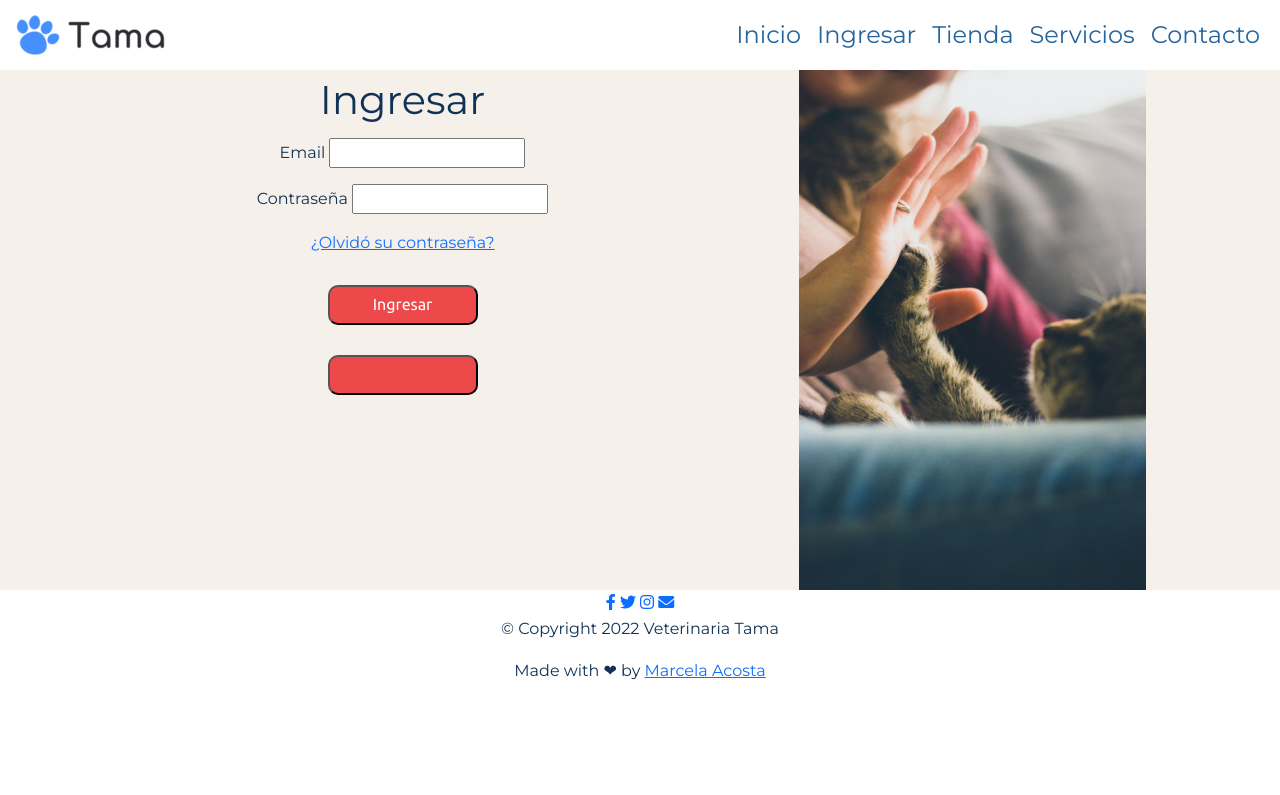
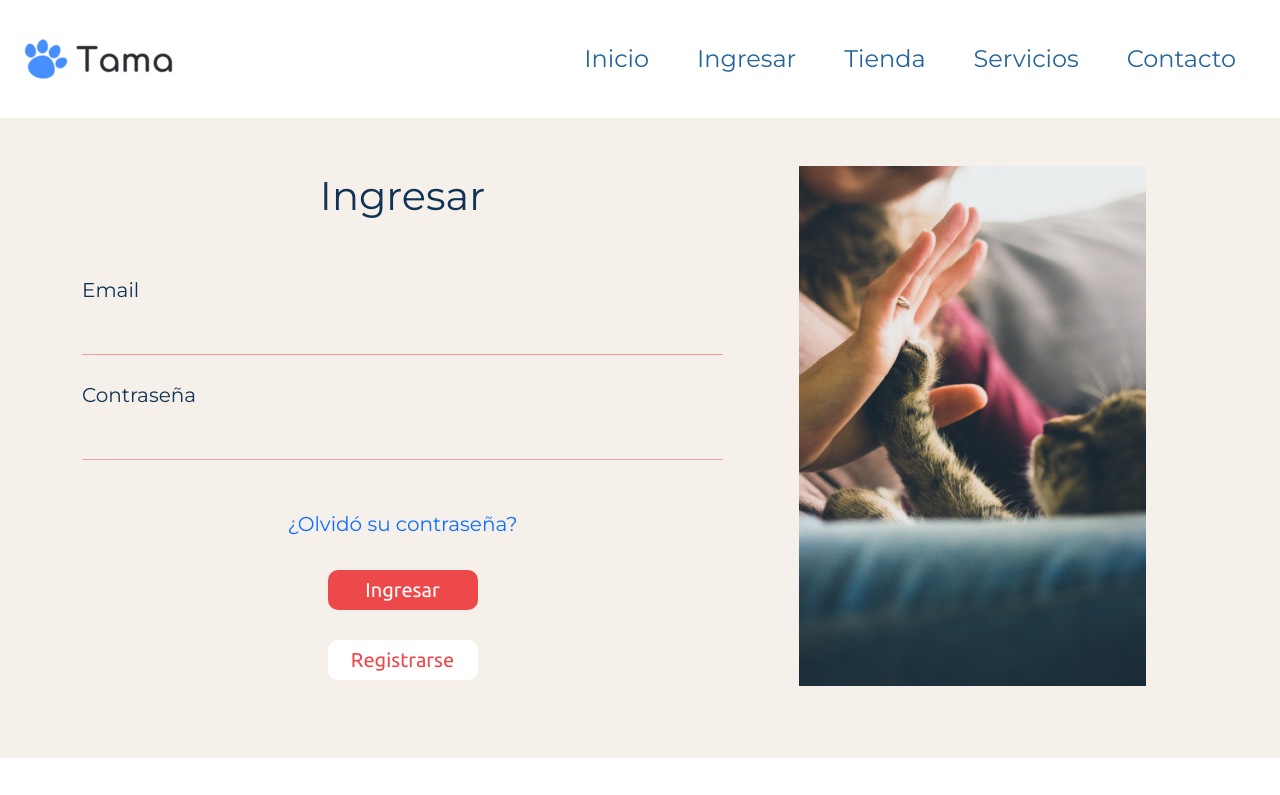
Before and after one commit to marcela-acosta/veterinariaTama_acosta, a website: page pages/ingresar.html in a window 1280 px wide. Shown: the top 795 px of the page. Drawn offline with nearby package versions, Linux system fonts and the light colour scheme; files that its build step writes are made by us from their sources.

Commit message:
Agrega cambios de clases en ingresar.html

```diff
--- a/pages/ingresar.html
+++ b/pages/ingresar.html
@@ -19,21 +19,21 @@
     <link href="https://cdn.jsdelivr.net/npm/bootstrap@5.1.3/dist/css/bootstrap.min.css" rel="stylesheet"
         integrity="sha384-1BmE4kWBq78iYhFldvKuhfTAU6auU8tT94WrHftjDbrCEXSU1oBoqyl2QvZ6jIW3" crossorigin="anonymous">
     <!-- Stylesheet -->
-    <link rel="stylesheet" href="../css/style.css">
+    <link rel="stylesheet" href="../css/estilosNuevos.css">
 </head>
 
 <body>
     <!-- Header -->
-    <header>
+    <header class="p-2">
         <div class="container-fluid">
-            <nav class="navbar navbar-expand-lg navbar-light ulList">
+            <nav class="navbar navbar-expand-lg navbar-light">
                 <div>
                     <a class="navbar-brand" href="index.html">
                         <img class="logo" src="../img/logo.png" alt="logo">
                     </a>
                 </div>
 
-                <button class="navbar-toggler" type="button" data-bs-toggle="collapse"
+                <button class="navbar-toggler border-0" type="button" data-bs-toggle="collapse"
                     data-bs-target="#navbarTogglerDemo02" aria-controls="navbarTogglerDemo02" aria-expanded="false"
                     aria-label="Toggle navigation">
                     <span class="navbar-toggler-icon"></span>
@@ -41,19 +41,19 @@
 
                 <div class="collapse navbar-collapse" id="navbarTogglerDemo02">
                     <ul class="navbar-nav ms-auto">
-                        <li class="nav-item">
+                        <li class="nav-item p-3">
                             <a class="nav-link" href="../index.html">Inicio</a>
                         </li>
-                        <li class="nav-item">
+                        <li class="nav-item p-3">
                             <a class="nav-link" href="ingresar.html">Ingresar</a>
                         </li>
-                        <li class="nav-item">
+                        <li class="nav-item p-3">
                             <a class="nav-link" href="tienda.html">Tienda</a>
                         </li>
-                        <li class="nav-item">
+                        <li class="nav-item p-3">
                             <a class="nav-link" href="servicios.html">Servicios</a>
                         </li>
-                        <li class="nav-item">
+                        <li class="nav-item p-3">
                             <a class="nav-link" href="contacto.html">Contacto</a>
                         </li>
                     </ul>
@@ -64,41 +64,41 @@
 
     <!-- Main -->
     <main>
-        <section class="sectionColor container-fluid">
+        <section class="sectionColor container-fluid py-5">
             <div class="container">
                 <div class="row">
                     <div class="animate__animated animate__fadeInUp col-xl-7 col-lg-12">
-                        <h1>Ingresar</h1>
-                        <form class="form" action="" method="get">
-                            <p>
+                        <h1 class="mb-5">Ingresar</h1>
+                        <form class="form text-start fs-5" method="get">
+                            <div>
                                 <label for="email">Email</label>
-                                <input id="email" type="email" name="email" class="form-inputs" required>
+                                <input id="email" type="email" name="email" class="form-inputs bg-transparent w-100 p-2 mb-4" required>
+                            </div>
+                            <div>
+                                <label for="password">Contraseña</label>
+                                <input id="password" type="password" name="password" class="form-inputs bg-transparent w-100 p-2" required>
+                            </div>
+                            <p class="text-center my-4 pt-4"><a class="a-link text-decoration-none" href="#">¿Olvidó su contraseña?</a>
                             </p>
-                            <p>
-                                <label for="password">Contraseña</label>
-                                <input id="password" type="password" name="password" class="form-inputs" required>
-                            </p>
-                            <p class="pPassword"><a class="a-link" href="#">¿Olvidó su contraseña?</a>
-                            </p>
-                            <button type="submit" class="form-button">Ingresar</button>
-                            <button type="button" class="form-button secondButton">Registrarse</button>
+                            <button type="submit" class="form-button border-0">Ingresar</button>
+                            <button type="button" class="form-button secondButton border-0 bg-white">Registrarse</button>
                         </form>
                     </div>
-                    <div class="div1Login col-xl-5 col-lg-12"></div>
+                    <div class="div1Login d-flex col-xl-5 col-lg-12"></div>
                 </div>
             </div>
         </section>
     </main>
 
     <!-- Footer -->
-    <footer>
+    <footer class="py-4">
         <div class="container-fluid">
-            <a href="#" target="_blank"><i class="social-icon fab fa-facebook-f"></i></a>
-            <a href="#" target="_blank"><i class="social-icon fab fa-twitter"></i></a>
-            <a href="#" target="_blank"><i class="social-icon fab fa-instagram"></i></a>
-            <a href="#" target="_blank"><i class="social-icon fas fa-envelope"></i></a>
-            <p class="text-center">© Copyright 2022 Veterinaria Tama</p>
-            <p class="text-center">Made with ❤ by <a class="a-link" href="#">Marcela Acosta</a></p>
+            <a href="#" target="_blank"><i class="social-icon fab fa-facebook-f py-2 m-3"></i></a>
+            <a href="#" target="_blank"><i class="social-icon fab fa-twitter py-2 m-3"></i></a>
+            <a href="#" target="_blank"><i class="social-icon fab fa-instagram py-2 m-3"></i></a>
+            <a href="#" target="_blank"><i class="social-icon fas fa-envelope py-2 m-3"></i></a>
+            <p class="text-center py-2">© Copyright 2022 Veterinaria Tama</p>
+            <p class="text-center py-2">Made with ❤ by <a class="a-link text-decoration-none" href="#">Marcela Acosta</a></p>
         </div>
     </footer>
 
```
